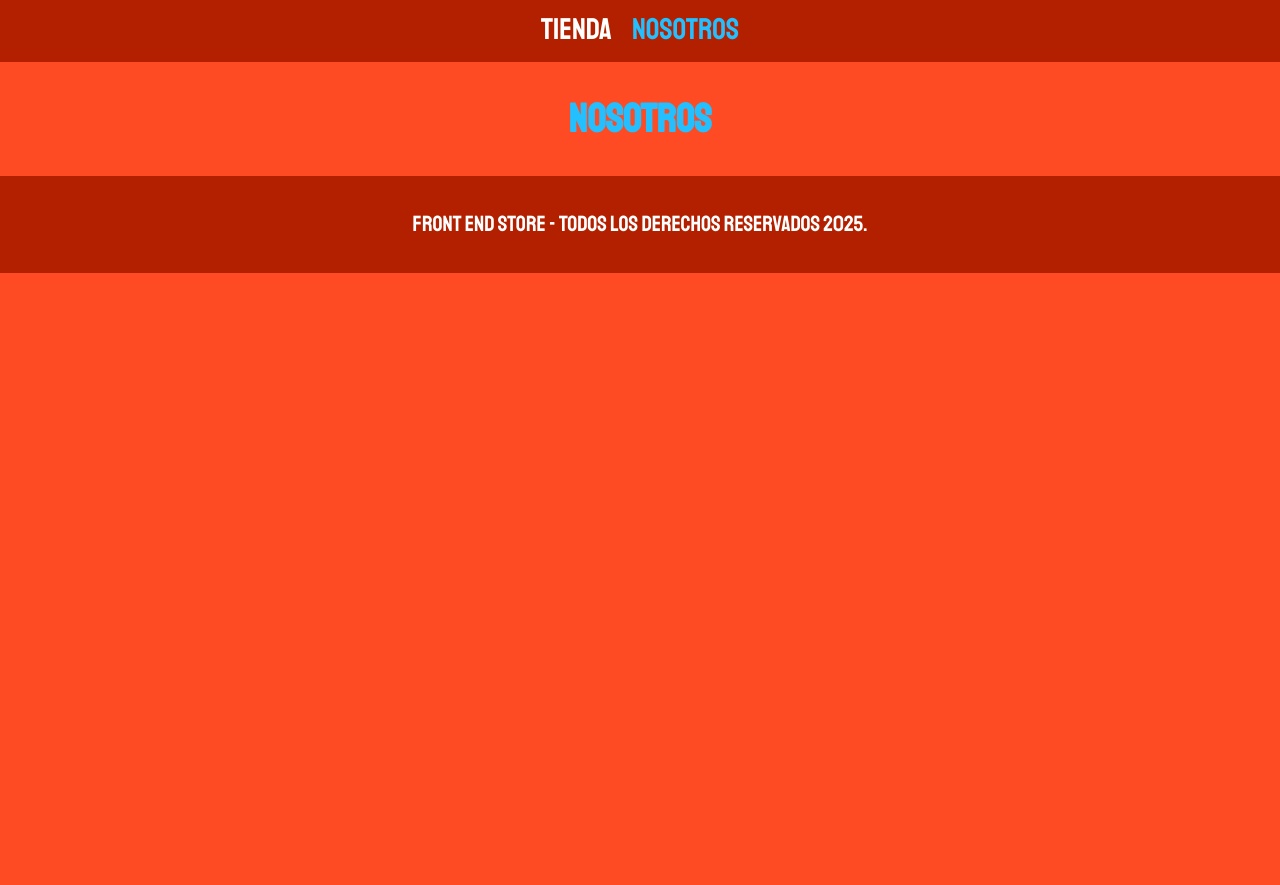
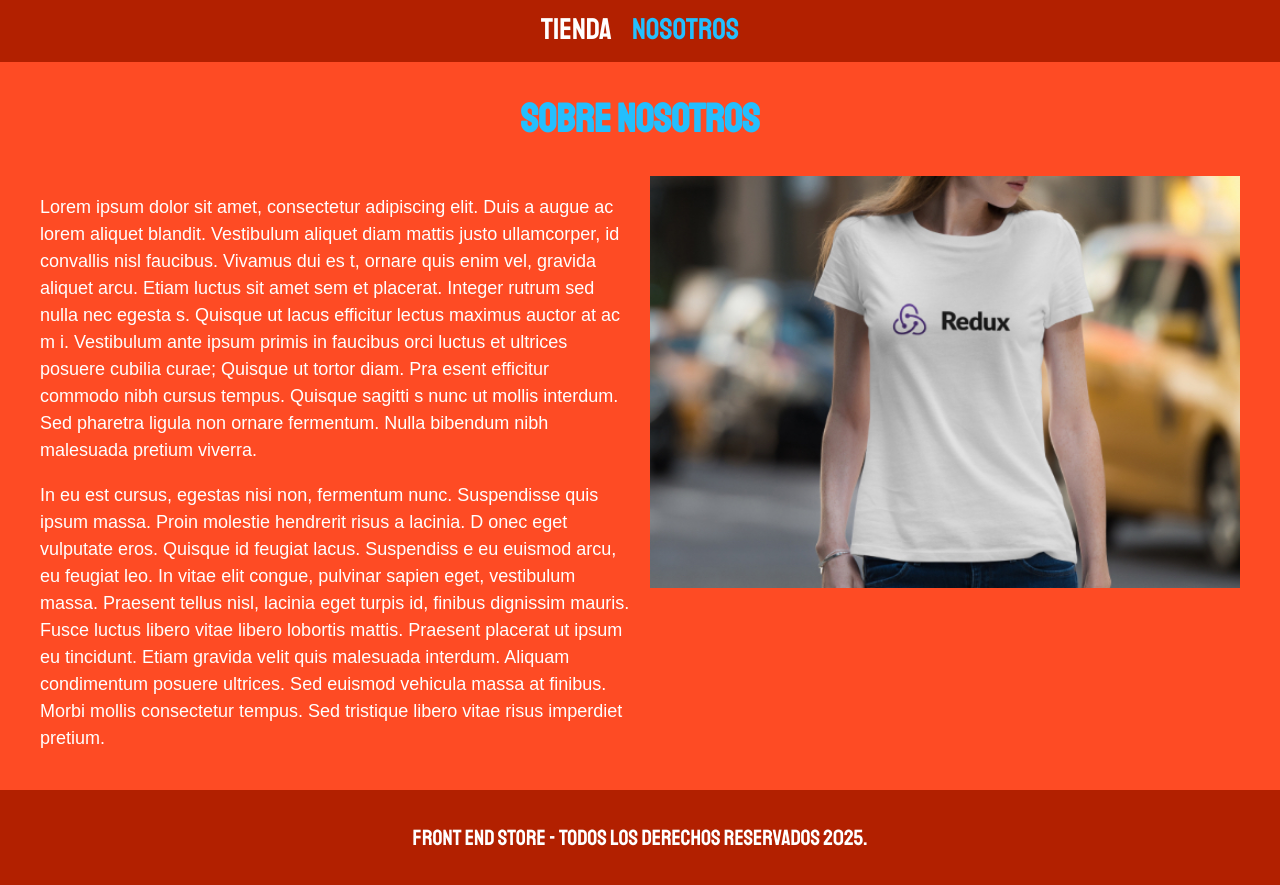
Before and after one commit to bryant307/FrontEndStore, a plain HTML site: page nosotros.html in a window 1280 px wide. Shown: the part 167-1052 px from the top of the page. Before the commit the page ends 800 px from the top, so only its background shows below. Drawn offline with Linux system fonts and the light colour scheme.

Commit message:
Viernes 28-02-25

```diff
--- a/css/style.css
+++ b/css/style.css
@@ -125,3 +125,49 @@ h3 {
     margin: 1rem 0;
     text-align: center;
 }
+ /**Graficos**/
+.grafico {
+    min-height: 30rem;
+    background-repeat: no-repeat;
+    background-size: cover;
+}
+ .grafico--camisas {
+    grid-row: 2 / 3;
+    grid-column: 1/3;
+    background-image: url(../img/grafico1.jpg);
+}
+.grafico--node{
+    background-image: url(../img/grafico2.jpg);
+    grid-column: 1/3;
+    grid-row: 8/9;
+}
+
+@media (min-width:768px) {
+    .grafico--node {
+       grid-row: 5 / 6;
+       grid-column: 2/4;
+    }
+
+
+}
+
+/** Nosotros **/
+.nosotros {
+    display: grid;
+    grid-template-rows: repeat(2, auto);
+}
+@media (min-width: 768px) {
+    .nosotros {
+        grid-template-columns: repeat(2,1fr);
+        column-gap: 2rem;
+    }
+}
+.nosotros__imagen {
+    grid-row: 1/2;
+
+}
+@media (min-width: 768px) {
+    .nosotros__imagen {
+        grid-column: 2/3;
+    }
+}
--- a/nosotros.html
+++ b/nosotros.html
@@ -23,9 +23,40 @@
         <a class="navegacion__enlace navegacion__enlace--activo" href="nosotros.html">Nosotros</a>
     </nav>
 
-    <main>
-        <h1>Nosotros</h1>
+    <main class="contenedor">
+        <h1>Sobre Nosotros</h1>
+
+        <div class="nosotros">
+            <div class="nosotros--contenido">
+                <p>Lorem ipsum dolor sit amet, consectetur adipiscing elit. Duis a
+                    augue ac lorem aliquet blandit. Vestibulum aliquet diam mattis
+                    justo ullamcorper, id convallis nisl faucibus. Vivamus dui es
+                    t, ornare quis enim vel, gravida aliquet arcu. Etiam luctus
+                    sit amet sem et placerat. Integer rutrum sed nulla nec egesta
+                    s. Quisque ut lacus efficitur lectus maximus auctor at ac m
+                    i. Vestibulum ante ipsum primis in faucibus orci luctus et
+                    ultrices posuere cubilia curae; Quisque ut tortor diam. Pra
+                    esent efficitur commodo nibh cursus tempus. Quisque sagitti
+                    s nunc ut mollis interdum. Sed pharetra ligula non ornare
+                    fermentum. Nulla bibendum nibh malesuada pretium viverra.</p>
+
+
+                <p>In eu est cursus, egestas nisi non, fermentum nunc. Suspendisse
+                    quis ipsum massa. Proin molestie hendrerit risus a lacinia. D
+                    onec eget vulputate eros. Quisque id feugiat lacus. Suspendiss
+                    e eu euismod arcu, eu feugiat leo. In vitae elit congue,
+                    pulvinar sapien eget, vestibulum massa. Praesent tellus nisl,
+                    lacinia eget turpis id, finibus dignissim mauris. Fusce luctus
+                    libero vitae libero lobortis mattis. Praesent placerat ut ipsum
+                    eu tincidunt. Etiam gravida velit quis malesuada interdum.
+                    Aliquam condimentum posuere ultrices. Sed euismod vehicula
+                    massa at finibus. Morbi mollis consectetur tempus. Sed
+                    tristique libero vitae risus imperdiet pretium.</p>
+            </div>
+            <img class="nostros__imagen" src="img/nosotros.jpg" alt="imagen nosotros " >
+        </div>
     </main>
+
 
     <footer class="footer">
         <p class="footer__texto">Front End Store - Todos los derechos reservados 2025.</p>
```
Also changed, not shown: index.html (+3 -1 lines).
